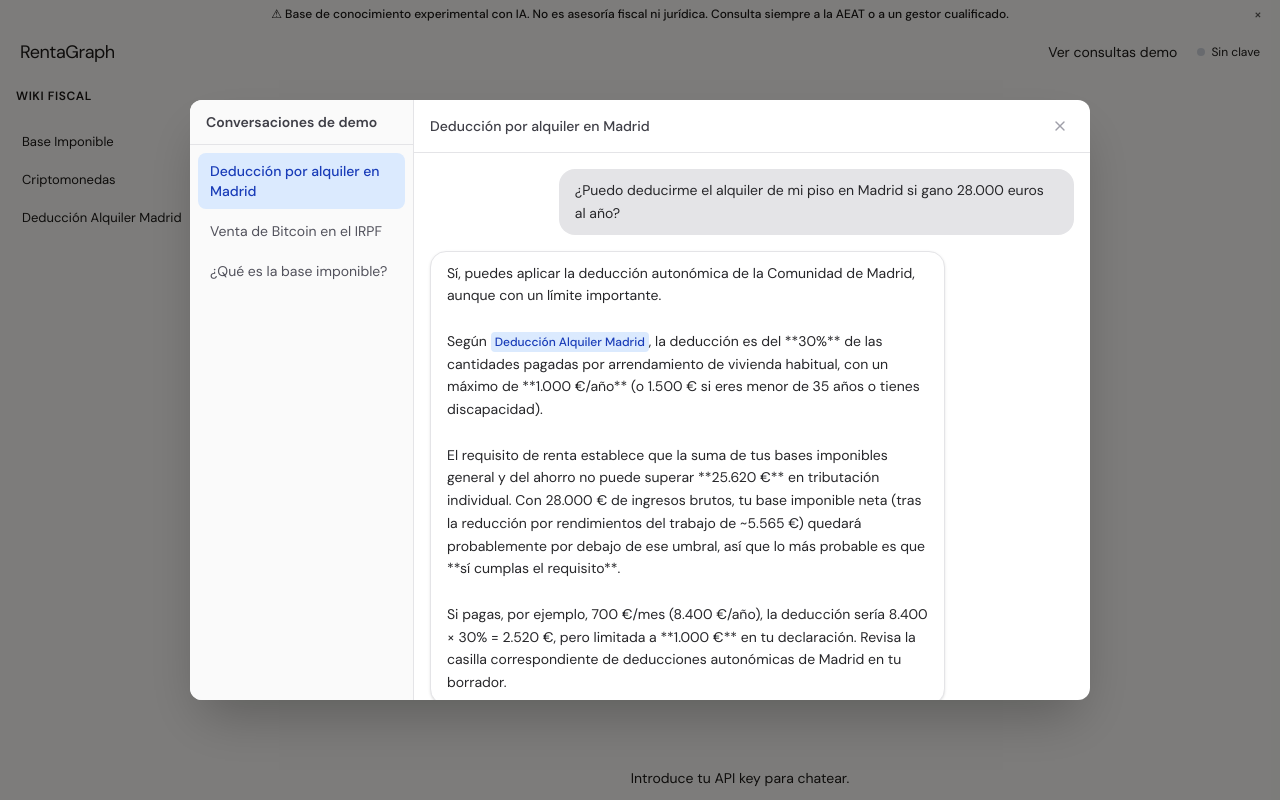
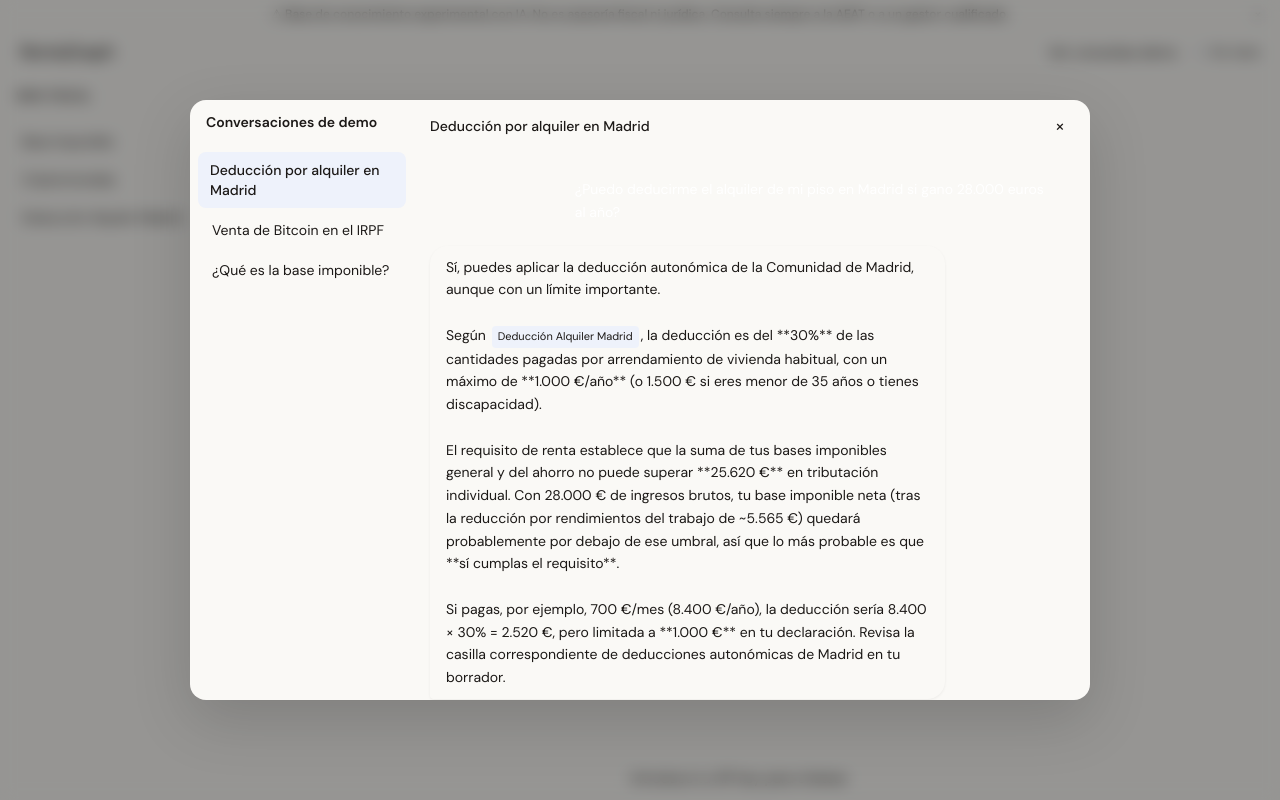
Before and after one commit to iamdgarcia/renta_graph, a Next.js app in the folder app/: page / in a window 1280 px wide. Both pictures are taken after a click on the button "Ver demo sin clave →". Built offline with nearby package versions, Linux system fonts and the light colour scheme.

Commit message:
feat: DemoModal restyled with design tokens and matching bubble styles

```diff
--- a/app/components/DemoModal.tsx
+++ b/app/components/DemoModal.tsx
@@ -17,7 +17,12 @@ function parseContent(text: string): React.ReactNode[] {
       return (
         <span
           key={i}
-          className="inline-block rounded bg-blue-100 px-1 py-0.5 text-blue-800 text-xs font-medium"
+          className="mx-0.5 inline-flex items-center rounded px-1.5 py-0.5 text-[11px]"
+          style={{
+            backgroundColor: '#eef2fb',
+            color: 'var(--color-accent)',
+            fontFamily: 'var(--font-mono)',
+          }}
         >
           {match[1]}
         </span>
@@ -29,21 +34,37 @@ function parseContent(text: string): React.ReactNode[] {
 
 export function DemoModal({ open, onClose }: Props) {
   const [selectedId, setSelectedId] = useState(transcripts[0].id)
-
   const selected = transcripts.find((t) => t.id === selectedId) ?? transcripts[0]
 
   return (
     <Dialog.Root open={open} onOpenChange={(o) => { if (!o) onClose() }}>
       <Dialog.Portal>
-        <Dialog.Overlay className="fixed inset-0 z-50 bg-black/50" />
+        <Dialog.Overlay className="fixed inset-0 z-50 bg-black/40 backdrop-blur-sm" />
         <Dialog.Content
-          className="fixed left-1/2 top-1/2 z-50 flex h-[600px] w-[900px] max-w-[95vw] max-h-[90vh] -translate-x-1/2 -translate-y-1/2 overflow-hidden rounded-xl bg-white shadow-2xl"
+          className="fixed left-1/2 top-1/2 z-50 flex h-[600px] w-[900px] max-w-[95vw] max-h-[90vh] -translate-x-1/2 -translate-y-1/2 overflow-hidden focus:outline-none"
+          style={{
+            backgroundColor: 'var(--color-bg)',
+            borderRadius: '16px',
+            boxShadow: '0 20px 60px rgba(0,0,0,0.15)',
+          }}
           aria-describedby={undefined}
         >
           {/* Left sidebar: transcript list */}
-          <div className="flex w-56 flex-shrink-0 flex-col border-r border-zinc-200 bg-zinc-50">
-            <div className="border-b border-zinc-200 px-4 py-3">
-              <Dialog.Title className="text-sm font-semibold text-zinc-700">
+          <div
+            className="flex w-56 shrink-0 flex-col"
+            style={{
+              backgroundColor: 'var(--color-surface)',
+              borderRight: '1px solid var(--color-border)',
+            }}
+          >
+            <div
+              className="shrink-0 px-4 py-3"
+              style={{ borderBottom: '1px solid var(--color-border)' }}
+            >
+              <Dialog.Title
+                className="text-sm font-semibold"
+                style={{ color: 'var(--color-text)' }}
+              >
                 Conversaciones de demo
               </Dialog.Title>
             </div>
@@ -51,12 +72,24 @@ export function DemoModal({ open, onClose }: Props) {
               {transcripts.map((t) => (
                 <button
                   key={t.id}
+                  type="button"
                   onClick={() => setSelectedId(t.id)}
                   className={`rounded-lg px-3 py-2 text-left text-sm transition-colors ${
-                    t.id === selectedId
-                      ? 'bg-blue-100 text-blue-800 font-medium'
-                      : 'text-zinc-600 hover:bg-zinc-100'
+                    t.id === selectedId ? '' : 'hover:bg-[#f0ede6]'
                   }`}
+                  style={{
+                    borderLeft:
+                      t.id === selectedId
+                        ? '2px solid var(--color-accent)'
+                        : '2px solid transparent',
+                    backgroundColor:
+                      t.id === selectedId ? '#eef2fb' : undefined,
+                    color:
+                      t.id === selectedId
+                        ? 'var(--color-accent)'
+                        : 'var(--color-text)',
+                    fontWeight: t.id === selectedId ? 500 : 400,
+                  }}
                 >
                   {t.title}
                 </button>
@@ -64,34 +97,57 @@ export function DemoModal({ open, onClose }: Props) {
             </nav>
           </div>
 
-          {/* Right side: chat view */}
+          {/* Right: chat view */}
           <div className="flex flex-1 flex-col min-w-0">
-            <div className="flex items-center justify-between border-b border-zinc-200 px-4 py-3">
-              <span className="text-sm font-medium text-zinc-700">{selected.title}</span>
+            <div
+              className="flex shrink-0 items-center justify-between px-4 py-3"
+              style={{ borderBottom: '1px solid var(--color-border)' }}
+            >
+              <span
+                className="text-sm font-medium"
+                style={{ color: 'var(--color-text)' }}
+              >
+                {selected.title}
+              </span>
               <Dialog.Close
                 onClick={onClose}
-                className="flex h-7 w-7 items-center justify-center rounded-full text-zinc-400 hover:bg-zinc-100 hover:text-zinc-600 transition-colors"
+                className="flex h-7 w-7 items-center justify-center rounded-full text-lg leading-none transition-opacity hover:opacity-70"
+                style={{ color: 'var(--color-muted)' }}
                 aria-label="Cerrar"
               >
-                <svg xmlns="http://www.w3.org/2000/svg" width="16" height="16" viewBox="0 0 24 24" fill="none" stroke="currentColor" strokeWidth="2" strokeLinecap="round" strokeLinejoin="round">
-                  <line x1="18" y1="6" x2="6" y2="18" />
-                  <line x1="6" y1="6" x2="18" y2="18" />
-                </svg>
+                &#x00D7;
               </Dialog.Close>
             </div>
 
-            <div className="flex flex-1 flex-col gap-4 overflow-y-auto p-4">
+            <div className="flex flex-1 flex-col gap-3 overflow-y-auto p-4">
               {selected.messages.map((msg, i) => (
                 <div
                   key={i}
                   className={`flex ${msg.role === 'user' ? 'justify-end' : 'justify-start'}`}
                 >
                   <div
-                    className={`max-w-[80%] rounded-2xl px-4 py-2.5 text-sm leading-relaxed whitespace-pre-wrap ${
-                      msg.role === 'user'
-                        ? 'bg-zinc-200 text-zinc-800'
-                        : 'bg-white border border-zinc-200 text-zinc-800 shadow-sm'
-                    }`}
+                    className="max-w-[80%] px-4 py-2.5 text-sm leading-relaxed whitespace-pre-wrap"
+                    style={{
+                      borderRadius:
+                        msg.role === 'user'
+                          ? '18px 18px 4px 18px'
+                          : '18px 18px 18px 4px',
+                      backgroundColor:
+                        msg.role === 'user'
+                          ? 'var(--color-accent)'
+                          : 'var(--color-surface)',
+                      color:
+                        msg.role === 'user' ? '#ffffff' : 'var(--color-text)',
+                      border:
+                        msg.role === 'user'
+                          ? 'none'
+                          : '1px solid var(--color-border)',
+                      boxShadow:
+                        msg.role === 'user'
+                          ? 'none'
+                          : '0 1px 3px rgba(0,0,0,0.06)',
+                      fontFamily: 'var(--font-body)',
+                    }}
                   >
                     {msg.role === 'assistant'
                       ? parseContent(msg.content)
```
